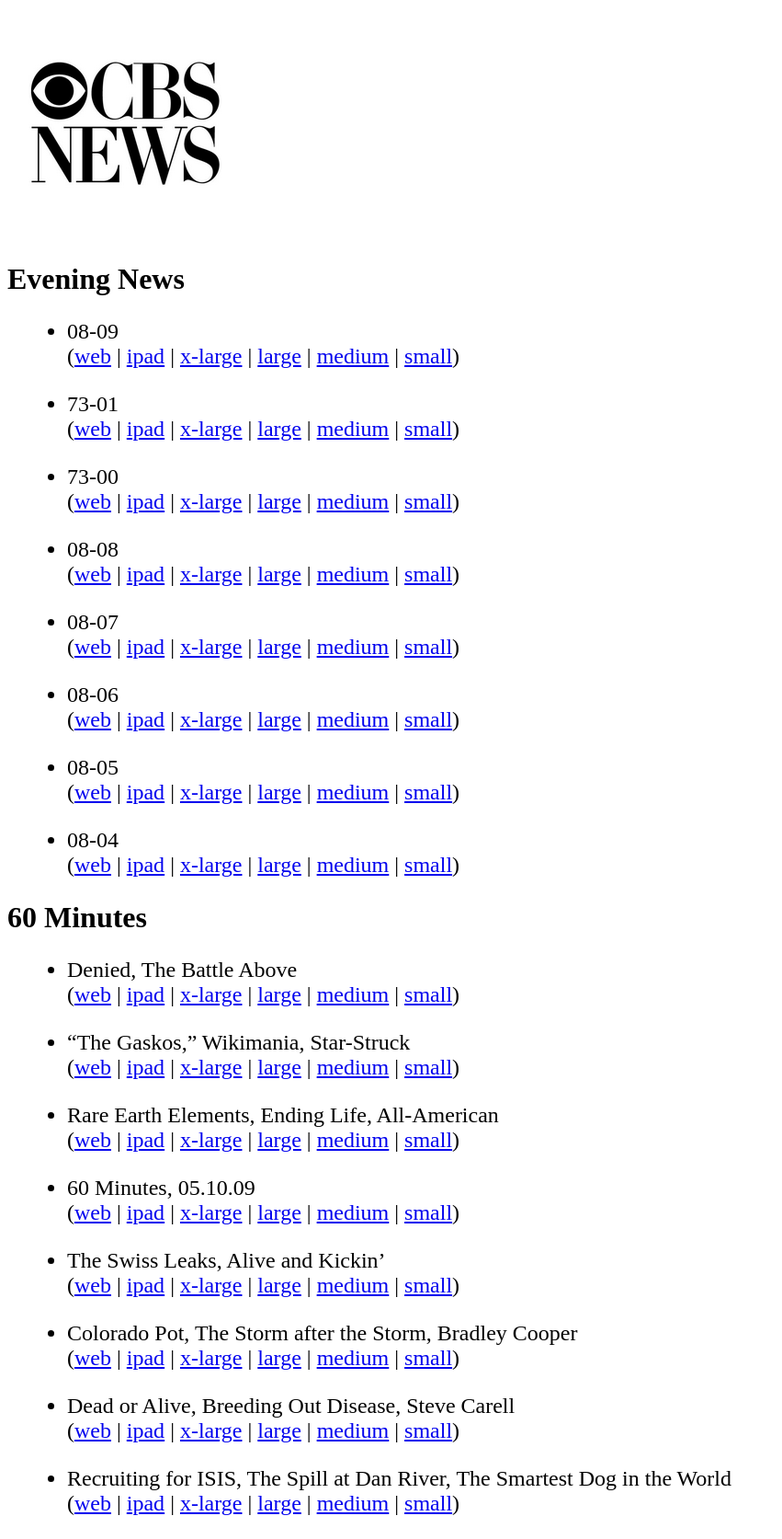
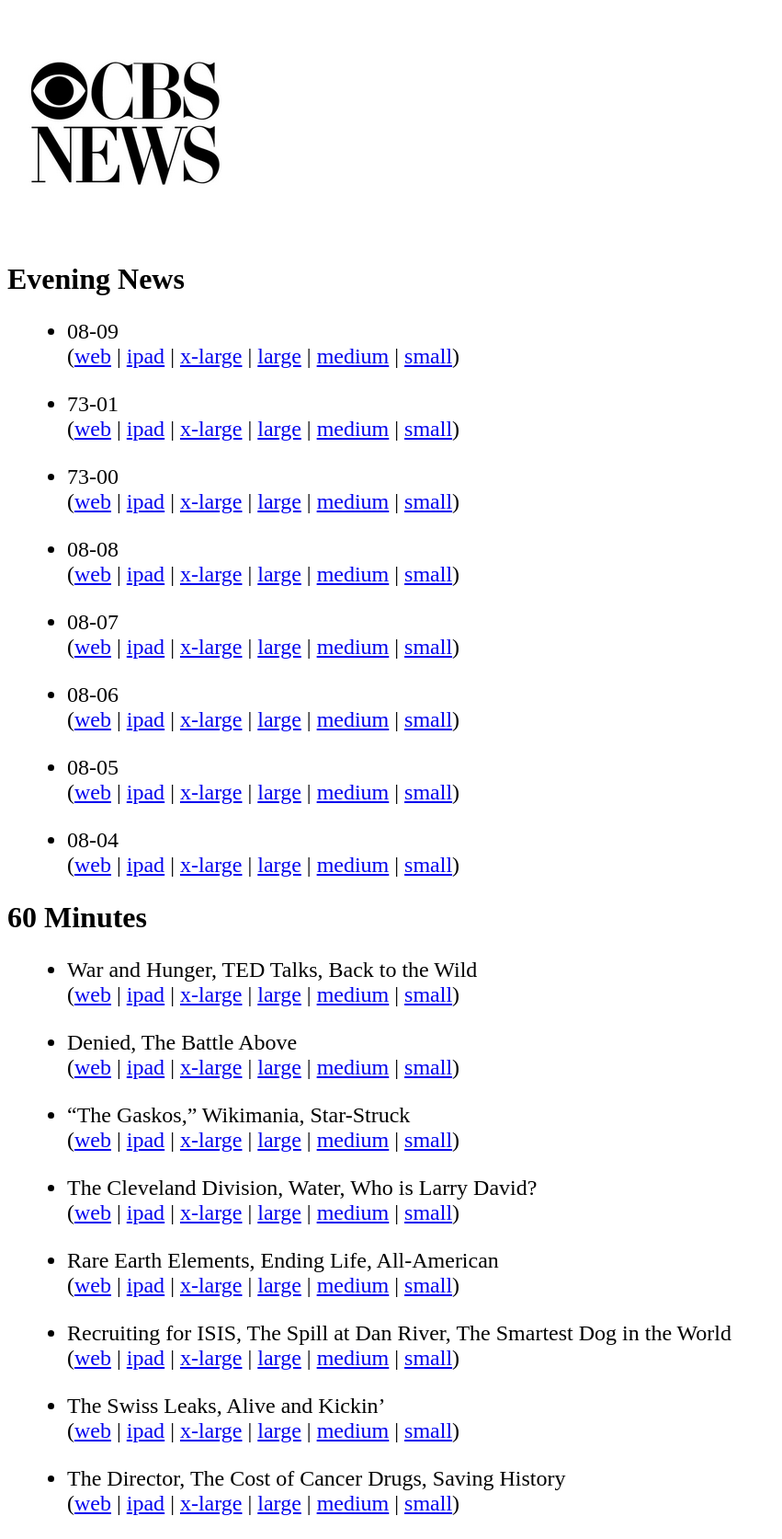
Before and after one commit to jkutner/cbsfeed, a Jekyll site: the page built from index.html, in a window 1280 px wide. Shown: the whole page at 92% size, without its empty margins (0-851 px from the left). Built offline with Jekyll 4.4.1, drawn with Linux system fonts in a browser that asks for light colours; nearby versions of some CDN libraries; some of the changed lines change nothing that is shown.

Commit message:
Updating with latest episdoes

```diff
--- a/_data/sixtymin.yml
+++ b/_data/sixtymin.yml
@@ -1,4 +1,13 @@
 ---
+- title: War and Hunger, TED Talks, Back to the Wild
+  links:
+    orig: /videos/war-and-hunger-ted-talks-back-to-the-wild/
+    ipad: ''
+    mp4_240: ''
+    mp4_740: ''
+    mp4_796: ''
+    mp4_1296: ''
+  date: War and Hunger, TED Talks, Back to the Wild
 - title: Denied, The Battle Above
   links:
     orig: /videos/denied-the-battle-above/
@@ -17,6 +26,15 @@
     mp4_796: ''
     mp4_1296: ''
   date: ! '&ldquo;The Gaskos,&rdquo; Wikimania, Star-Struck'
+- title: The Cleveland Division, Water, Who is Larry David?
+  links:
+    orig: /videos/the-cleveland-division-water-who-is-larry-david/
+    ipad: ''
+    mp4_240: ''
+    mp4_740: ''
+    mp4_796: ''
+    mp4_1296: ''
+  date: The Cleveland Division, Water, Who is Larry David?
 - title: Rare Earth Elements, Ending Life, All-American
   links:
     orig: /videos/rare-earth-elements-ending-life-all-american/
@@ -26,15 +44,15 @@
     mp4_796: ''
     mp4_1296: ''
   date: Rare Earth Elements, Ending Life, All-American
-- title: 60 Minutes, 05.10.09
+- title: Recruiting for ISIS, The Spill at Dan River, The Smartest Dog in the World
   links:
-    orig: /videos/60-minutes-05-10-09/
+    orig: /videos/recruiting-for-isis-the-spill-at-dan-river-the-smartest-dog-in-the-world/
     ipad: ''
     mp4_240: ''
     mp4_740: ''
     mp4_796: ''
     mp4_1296: ''
-  date: 60 Minutes, 05.10.09
+  date: Recruiting for ISIS, The Spill at Dan River, The Smartest Dog in the World
 - title: The Swiss Leaks, Alive and Kickin&rsquo;
   links:
     orig: /videos/the-swiss-leaks-alive-and-kickin/
@@ -44,30 +62,12 @@
     mp4_796: ''
     mp4_1296: ''
   date: The Swiss Leaks, Alive and Kickin&rsquo;
-- title: Colorado Pot, The Storm after the Storm, Bradley Cooper
+- title: The Director, The Cost of Cancer Drugs, Saving History
   links:
-    orig: /videos/colorado-pot-the-storm-after-the-storm-bradley-cooper/
-    ipad: ''
-    mp4_240: ''
-    mp4_740: ''
-    mp4_796: ''
-    mp4_1296: ''
-  date: Colorado Pot, The Storm after the Storm, Bradley Cooper
-- title: Dead or Alive, Breeding Out Disease, Steve Carell
-  links:
-    orig: /videos/dead-or-alive-breeding-out-disease-steve-carell/
-    ipad: ipad-streaming.cbsnews.com/media/mpx/2015/07/05/477528131880/60_FULL_070515_416727_0/60_FULL_070515_416727_0.m3u8
-    mp4_240: media\/2015\/07\/05\/477528131880\/60_FULL_070515_416722_240.mp4
-    mp4_740: media\/2015\/07\/05\/477528131880\/60_FULL_070515_416722_740.mp4
-    mp4_796: media\/2015\/07\/05\/477528131880\/60_FULL_070515_416722_796.mp4
-    mp4_1296: media\/2015\/07\/05\/477528131880\/60_FULL_070515_416722_1296.mp4
-  date: Dead or Alive, Breeding Out Disease, Steve Carell
-- title: Recruiting for ISIS, The Spill at Dan River, The Smartest Dog in the World
-  links:
-    orig: /videos/recruiting-for-isis-the-spill-at-dan-river-the-smartest-dog-in-the-world/
-    ipad: ''
-    mp4_240: ''
-    mp4_740: ''
-    mp4_796: ''
-    mp4_1296: ''
-  date: Recruiting for ISIS, The Spill at Dan River, The Smartest Dog in the World
+    orig: /videos/the-director-the-cost-of-cancer-drugs-saving-history/
+    ipad: ipad-streaming.cbsnews.com/media/mpx/2015/06/20/468584003573/60_0621_Full_V4_409894_500/60_0621_Full_V4_409894_500.m3u8
+    mp4_240: media\/2015\/06\/20\/468584003573\/60_0621_Full_V4_409891_240.mp4
+    mp4_740: media\/2015\/06\/20\/468584003573\/60_0621_Full_V4_409891_740.mp4
+    mp4_796: media\/2015\/06\/20\/468584003573\/60_0621_Full_V4_409891_796.mp4
+    mp4_1296: media\/2015\/06\/20\/468584003573\/60_0621_Full_V4_409891_1296.mp4
+  date: The Director, The Cost of Cancer Drugs, Saving History
```
